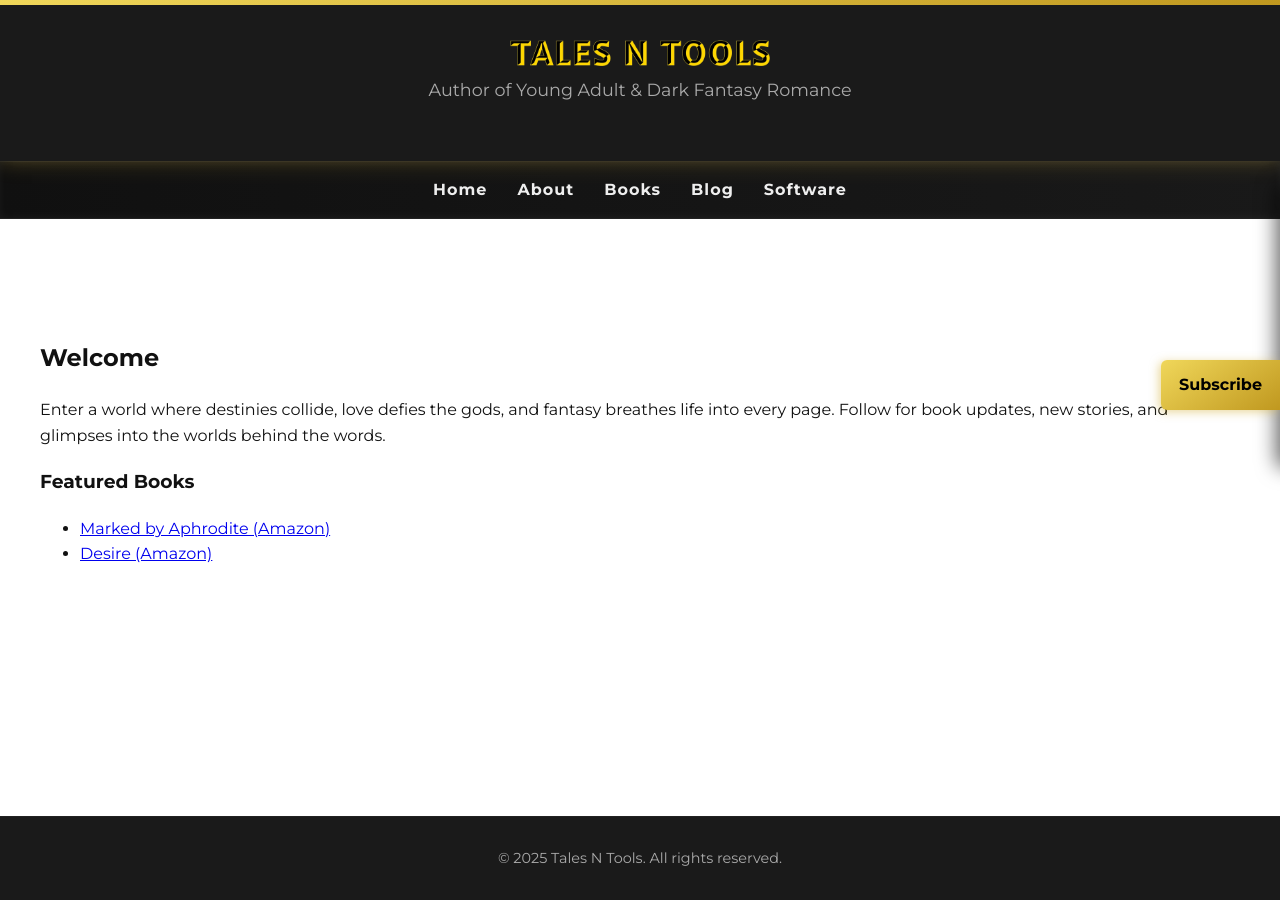
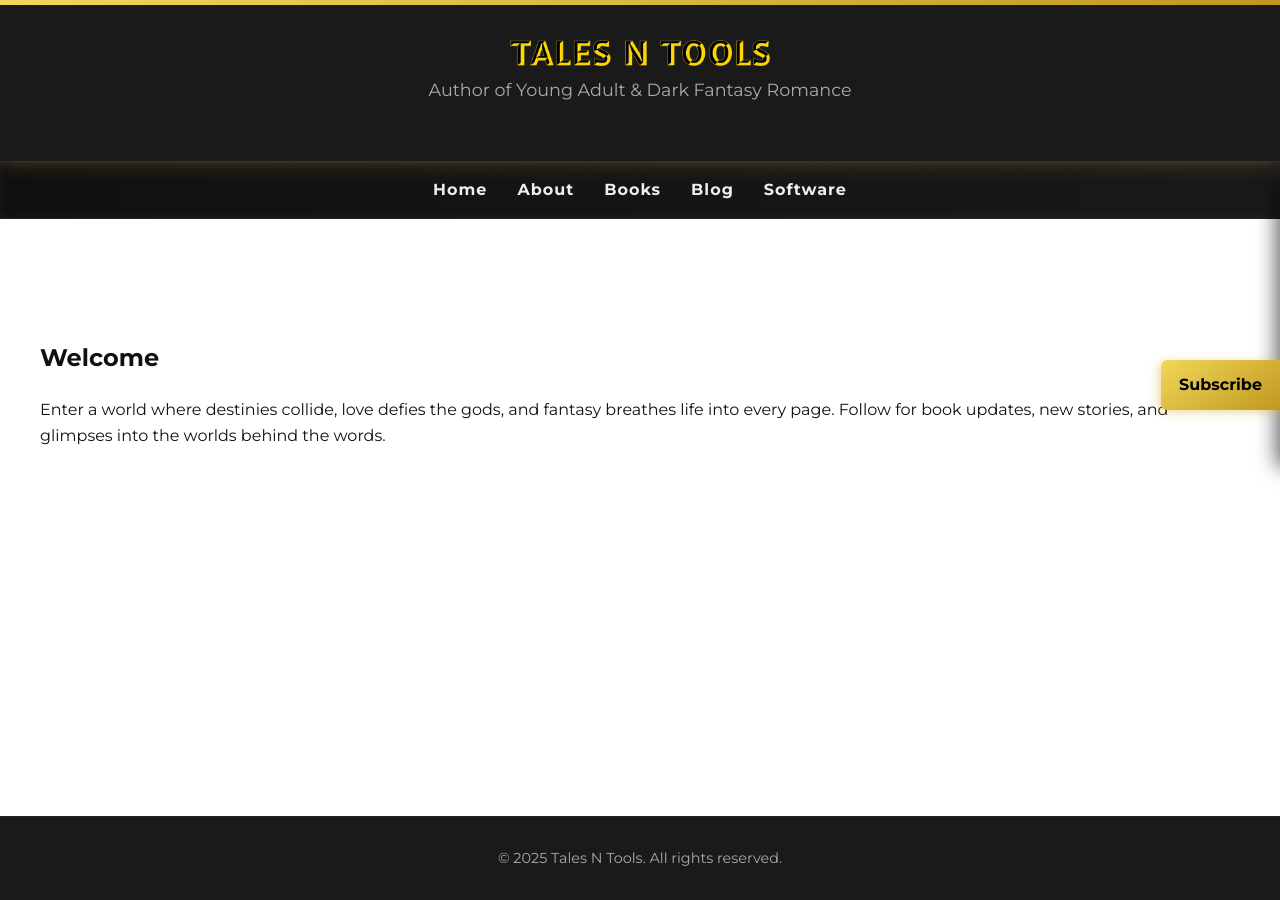
Before and after one commit to TalesNTools/TalesNTools, a Jekyll site: the page built from index.md, in a window 1280 px wide. Built offline with Jekyll 4.4.1, drawn with Linux system fonts in a browser that asks for light colours.

Commit message:
Update index.md

```diff
--- a/index.md
+++ b/index.md
@@ -7,8 +7,3 @@ permalink: /
 ## Welcome
 
 Enter a world where destinies collide, love defies the gods, and fantasy breathes life into every page. Follow for book updates, new stories, and glimpses into the worlds behind the words.
-
-### Featured Books
-
-- [Marked by Aphrodite (Amazon)](https://amazon.com/dp/EXAMPLE1)
-- [Desire (Amazon)](https://amazon.com/dp/EXAMPLE2)
```
